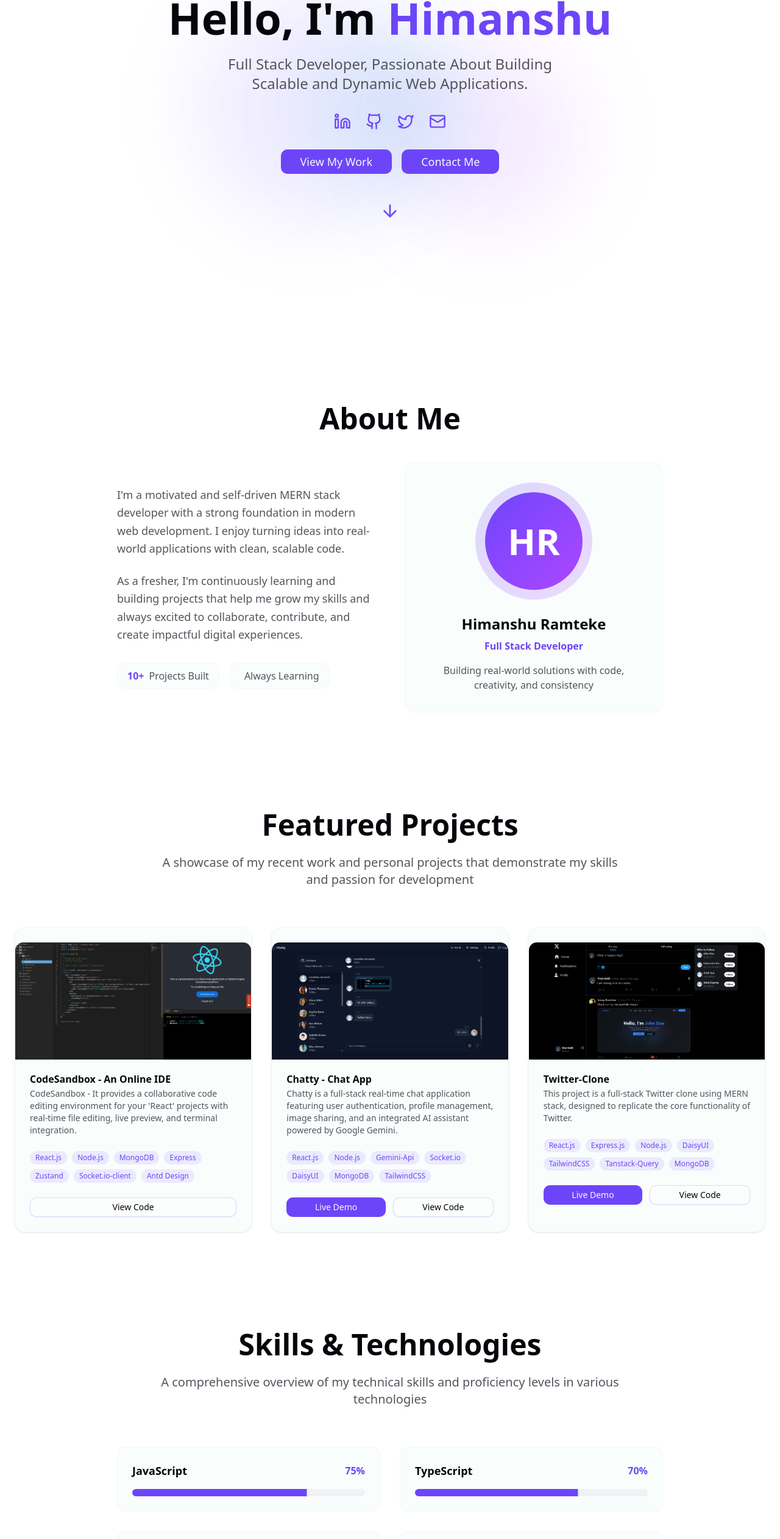
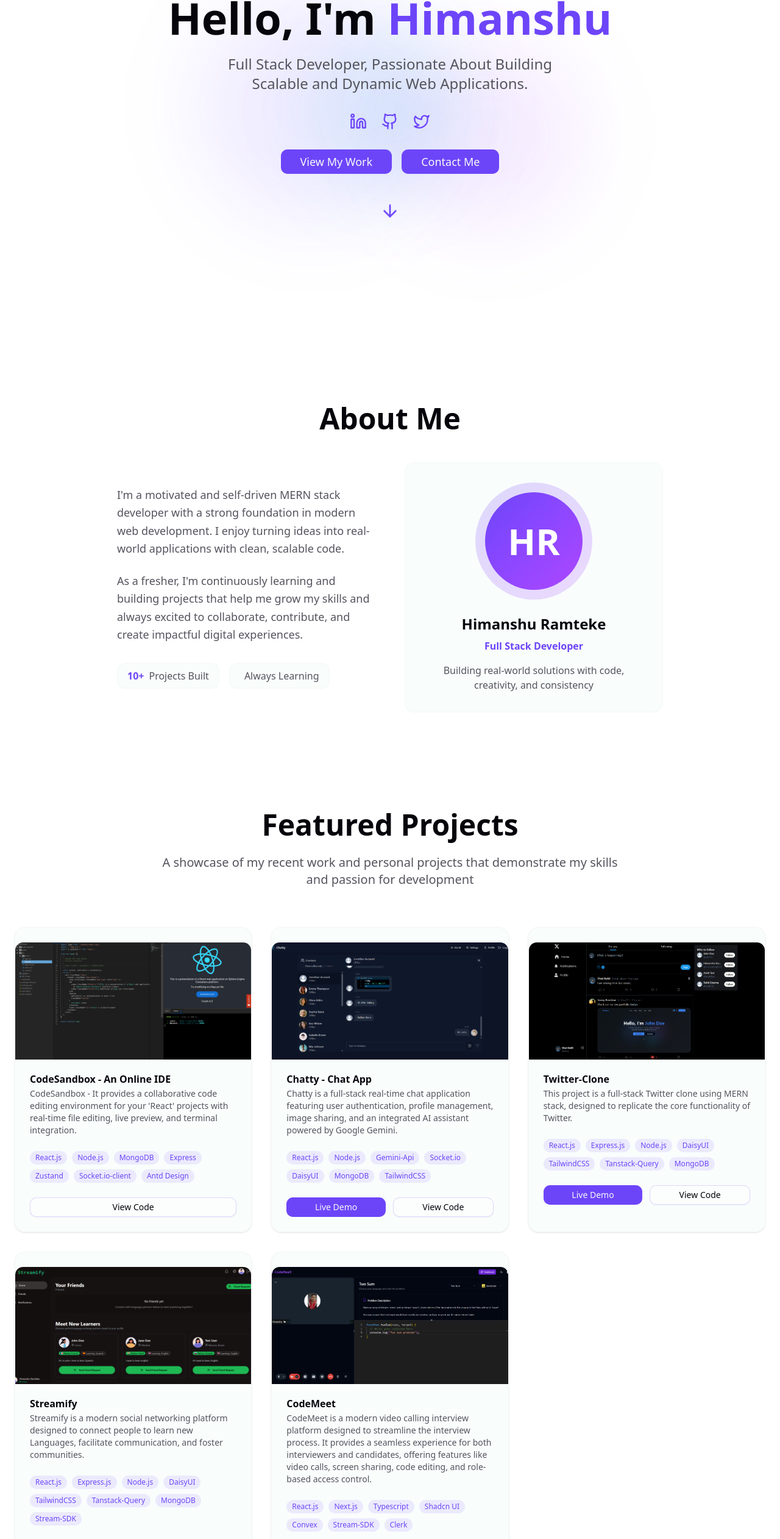
Before and after one commit to himanshuramteke/Portfolio, a Next.js app: page / in a window 1280 px wide. Shown: the part 218-2741 px from the top of the page at 61% size. Built offline with nearby package versions, Linux system fonts and the light colour scheme.

Commit message:
Added more projects in project component

```diff
--- a/src/components/Hero.tsx
+++ b/src/components/Hero.tsx
@@ -1,6 +1,6 @@
 "use client";
 
-import { ArrowDown, Github, Linkedin, Mail, Twitter } from "lucide-react";
+import { ArrowDown, Github, Linkedin, Twitter } from "lucide-react";
 import { Button } from "./ui/button";
 
 export const Hero = () => {
@@ -43,8 +43,8 @@
           </h1>
 
           <p className="text-xl md:text-2xl text-muted-foreground mb-8 max-w-3xl mx-auto text-balance">
-            Full Stack Developer, Passionate About Building Scalable and
-            Dynamic Web Applications.
+            Full Stack Developer, Passionate About Building Scalable and Dynamic
+            Web Applications.
           </p>
 
           <div className="flex justify-center gap-6 mb-8">
@@ -77,15 +77,6 @@
             >
               <Twitter size={28} />
             </a>
-
-            <a
-              href="mailto:himanshuramteke007@gmail.com"
-              aria-label="Email"
-              className="text-2xl text-primary hover:text-primary/80 transition-colors"
-            >
-              <Mail size={28} />
-            </a>
-
           </div>
           <div className="flex flex-col sm:flex-row gap-4 justify-center items-center mb-12">
             <Button
--- a/src/components/Projects.tsx
+++ b/src/components/Projects.tsx
@@ -63,6 +63,43 @@
     ],
     demo: "twitter-clone-o1s0.onrender.com/",
     code: "https://github.com/himanshuramteke/Twitter-clone",
+  },
+  {
+    id: 4,
+    title: "Streamify",
+    description:
+      "Streamify is a modern social networking platform designed to connect people to learn new Languages, facilitate communication, and foster communities.",
+    image: "/streamify-homepage.png",
+    tags: [
+      "React.js",
+      "Express.js",
+      "Node.js",
+      "DaisyUI",
+      "TailwindCSS",
+      "Tanstack-Query",
+      "MongoDB",
+      "Stream-SDK",
+    ],
+    demo: "streamify-t3pa.onrender.com/",
+    code: "https://github.com/himanshuramteke/Streamify",
+  },
+  {
+    id: 5,
+    title: "CodeMeet",
+    description:
+      "CodeMeet is a modern video calling interview platform designed to streamline the interview process. It provides a seamless experience for both interviewers and candidates, offering features like video calls, screen sharing, code editing, and role-based access control.",
+    image: "/meeting-page.png",
+    tags: [
+      "React.js",
+      "Next.js",
+      "Typescript",
+      "Shadcn UI",
+      "Convex",
+      "Stream-SDK",
+      "Clerk",
+    ],
+    demo: "codemeet-six.vercel.app",
+    code: "https://github.com/himanshuramteke/codemeet",
   },
 ];
 
```
Also changed, not shown: public/meeting-page.png (added), public/streamify-homepage.png (added).
